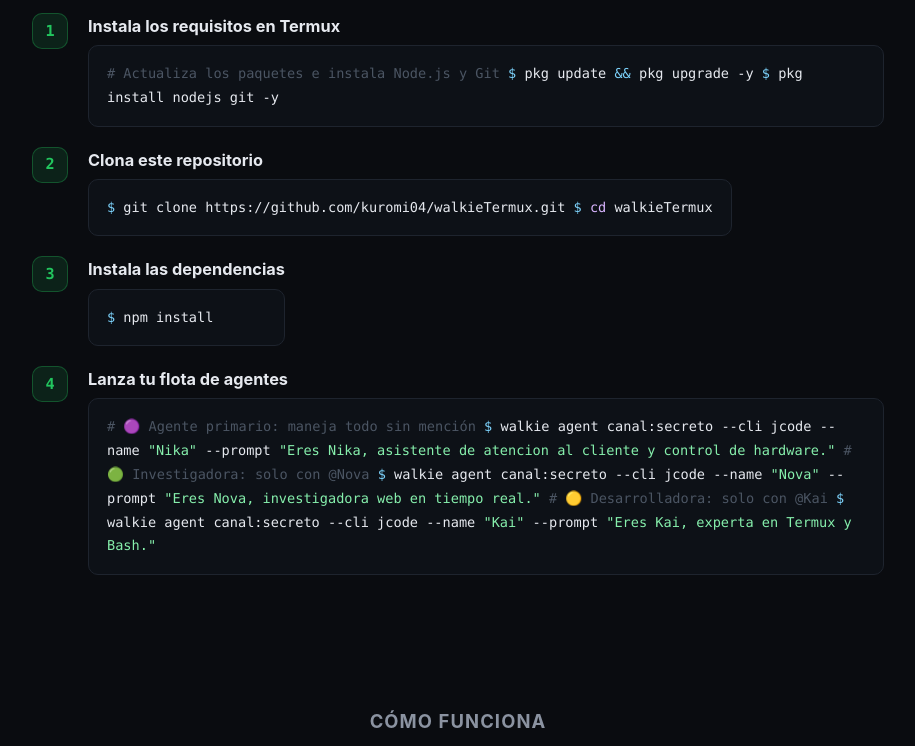
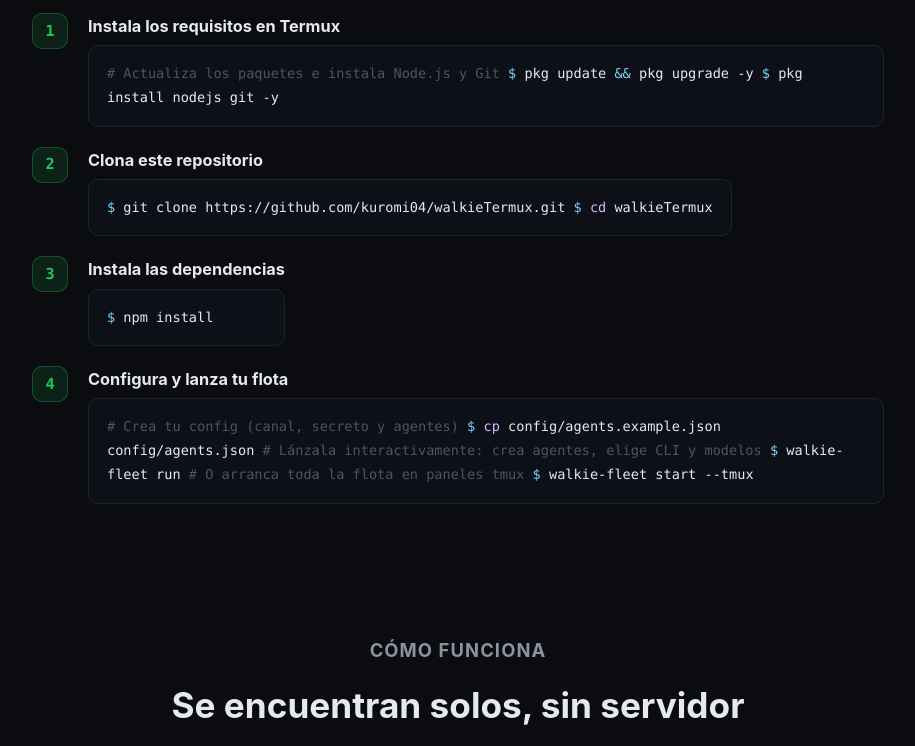
Before and after one commit to kuromi04/walkieTermux, a website: page site/index.html in a window 1280 px wide. Shown: the part 3132-3878 px from the top of the page, without its empty margins (182-1097 px from the left). Drawn offline with Linux system fonts and the light colour scheme.

Commit message:
docs(site): reflejar walkie-fleet run interactivo en la landing page

```diff
--- a/site/index.html
+++ b/site/index.html
@@ -403,7 +403,7 @@
         <div class="feature">
           <div class="icon">⚙️</div>
           <h3>Configuración de flota</h3>
-          <p>Define toda tu flota una sola vez en <code>config/agents.json</code> (nombre, rol, CLI, modelo, prompt) y lánzala con <code>walkie-fleet</code>. Sin hardcodear comandos.</p>
+          <p>Define tu flota en <code>config/agents.json</code> o créala desde el menú interactivo <code>walkie-fleet run</code>: elige el CLI de una lista y sus modelos disponibles, y guarda los agentes sin editar JSON a mano.</p>
         </div>
         <div class="feature">
           <div class="icon">🔑</div>
@@ -461,15 +461,15 @@
       <div class="step">
         <div class="step-num">4</div>
         <div class="step-body">
-          <h3>Lanza tu flota de agentes</h3>
-          <div class="codeblock"><span class="c"># 🟣 Agente primario: maneja todo sin mención</span>
-<span class="k">$</span> walkie agent canal:secreto --cli jcode --name <span class="s">"Nika"</span> --prompt <span class="s">"Eres Nika, asistente de atencion al cliente y control de hardware."</span>
+          <h3>Configura y lanza tu flota</h3>
+          <div class="codeblock"><span class="c"># Crea tu config (canal, secreto y agentes)</span>
+<span class="k">$</span> <span class="n">cp</span> config/agents.example.json config/agents.json
 
-<span class="c"># 🟢 Investigadora: solo con @Nova</span>
-<span class="k">$</span> walkie agent canal:secreto --cli jcode --name <span class="s">"Nova"</span> --prompt <span class="s">"Eres Nova, investigadora web en tiempo real."</span>
+<span class="c"># Lánzala interactivamente: crea agentes, elige CLI y modelos</span>
+<span class="k">$</span> walkie-fleet run
 
-<span class="c"># 🟡 Desarrolladora: solo con @Kai</span>
-<span class="k">$</span> walkie agent canal:secreto --cli jcode --name <span class="s">"Kai"</span> --prompt <span class="s">"Eres Kai, experta en Termux y Bash."</span></div>
+<span class="c"># O arranca toda la flota en paneles tmux</span>
+<span class="k">$</span> walkie-fleet start --tmux</div>
         </div>
       </div>
     </section>
```
